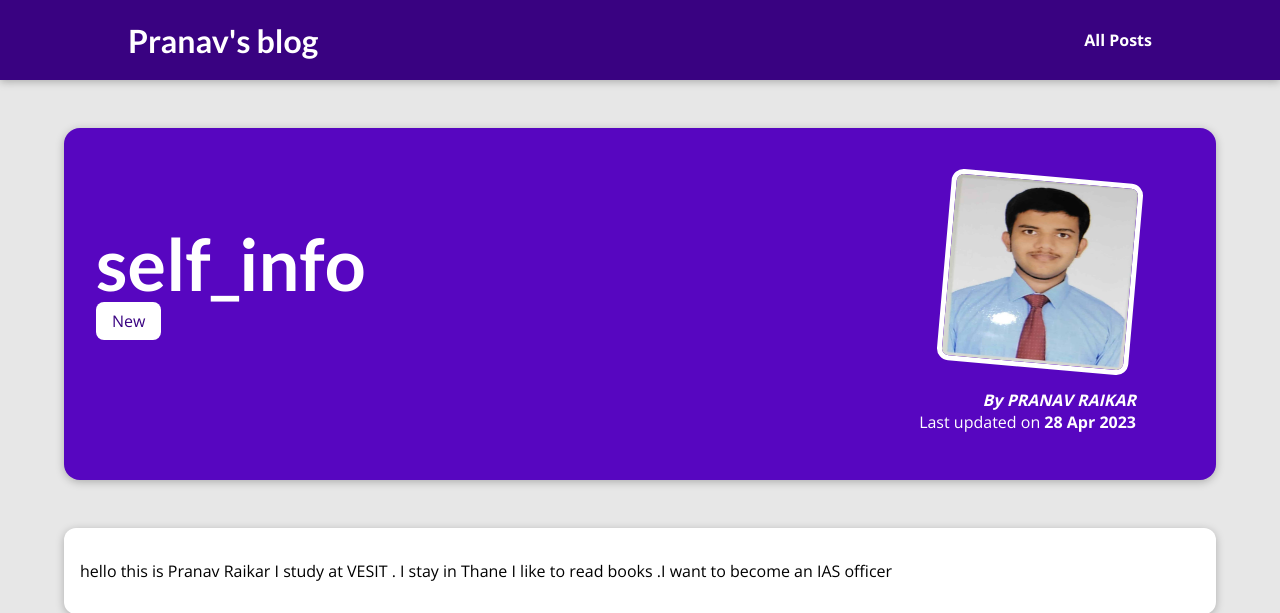
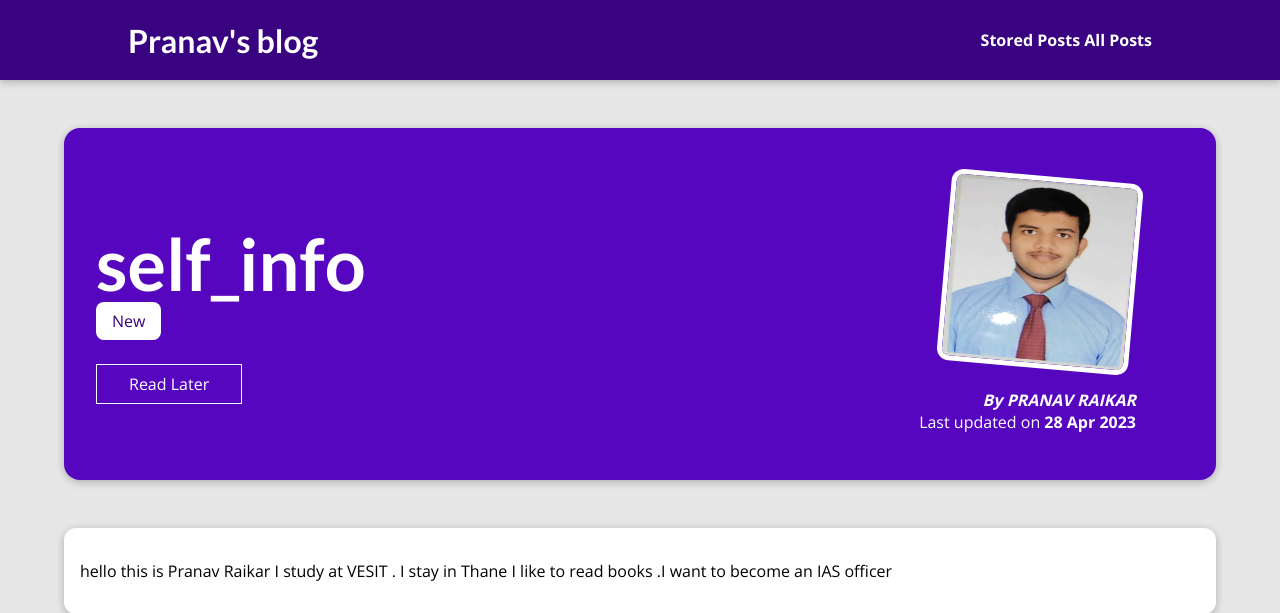
Before and after one commit to pranavraikar01/mywebsite, a Django app: a page that uses templates/base.html in a window 1280 px wide. Shown: the top 613 px of the page. Run offline with Django 4.2, Linux system fonts and the light colour scheme; data comes from the database, SQL or seed files in the repository; both versions use the stored data as it was after the commit.

Commit message:
manageing read later posts using sessions

```diff
--- a/blog/static/blog/post-detail.css
+++ b/blog/static/blog/post-detail.css
@@ -55,6 +55,25 @@ body {
 
 #summary time {
   font-weight: bold;
+}
+
+#read-later {
+  margin: 2rem 0;
+}
+
+#read-later button {
+  background-color: transparent;
+  border: 1px solid white;
+  padding: 0.5rem 2rem;
+  font: inherit;
+  color: white;
+  cursor: pointer;
+}
+
+#read-later button:hover,
+#read-later button:active {
+  background-color: white;
+  color: #390281;
 }
 
 main {
--- a/blog/templates/blog/post-detail.html
+++ b/blog/templates/blog/post-detail.html
@@ -25,6 +25,13 @@
     {% for tag in post_tags %}
       <span class="tag">{{ tag.caption }}</span>
     {% endfor %}
+  </div>
+  <div id="read-later">
+    <form action="{% url "read-later" %}" method="POST">
+      {% csrf_token %}
+      <input type="hidden" value="{{ post.id }}" name="post_id">
+      <button>Read Later</button>
+    </form>
   </div>
   <article>
     <img src="{{ post.image.url }}" alt="{{ post.title }}" />
--- a/blog/urls.py
+++ b/blog/urls.py
@@ -6,5 +6,6 @@ urlpatterns = [
     path("", views.StartingPageView.as_view(), name="starting-page"),
     path("posts", views.AllPostsView.as_view(), name="posts-page"),
     path("posts/<slug:slug>", views.SinglePostView.as_view(),
-         name="post-detail-page")  # /posts/my-first-post
+         name="post-detail-page"),  # /posts/my-first-post
+    path("read-later", views.ReadLaterView.as_view(), name="read-later")
 ]
--- a/blog/views.py
+++ b/blog/views.py
@@ -58,3 +58,35 @@ class SinglePostView(View):
           "comments": post.comments.all().order_by("-id")
         }
         return render(request, "blog/post-detail.html", context)
+
+#explaination in udemy video 198
+class ReadLaterView(View):
+    def get(self, request):
+        stored_posts = request.session.get("stored_posts")
+
+        context = {}
+
+        if stored_posts is None or len(stored_posts) == 0:
+            context["posts"] = []
+            context["has_posts"] = False
+        else:
+          posts = Post.objects.filter(id__in=stored_posts)#only fetches that posts whose id is a part of stored _posts
+          context["posts"] = posts
+          context["has_posts"] = True
+
+        return render(request, "blog/stored-posts.html", context)
+
+
+    def post(self, request):
+        stored_posts = request.session.get("stored_posts")
+
+        if stored_posts is None:
+          stored_posts = []
+
+        post_id = int(request.POST["post_id"])
+
+        if post_id not in stored_posts:
+          stored_posts.append(post_id)
+          request.session["stored_posts"] = stored_posts
+
+        return HttpResponseRedirect("/")
--- a/templates/base.html
+++ b/templates/base.html
@@ -14,7 +14,8 @@
 	<header id="main-navigation">
         <h1><a href="{%url "starting-page"%}">Pranav's blog</a></h1>
         <nav>
-            <a href="{%url "posts-page"%}">All Posts</a>
+            <a href="{% url "read-later" %}">Stored Posts</a>
+			<a href="{%url "posts-page"%}">All Posts</a>
         </nav>
     </header>
 
```
Also changed, not shown: blog/templates/blog/stored-posts.html (added, +18 -0 lines), db.sqlite3.
